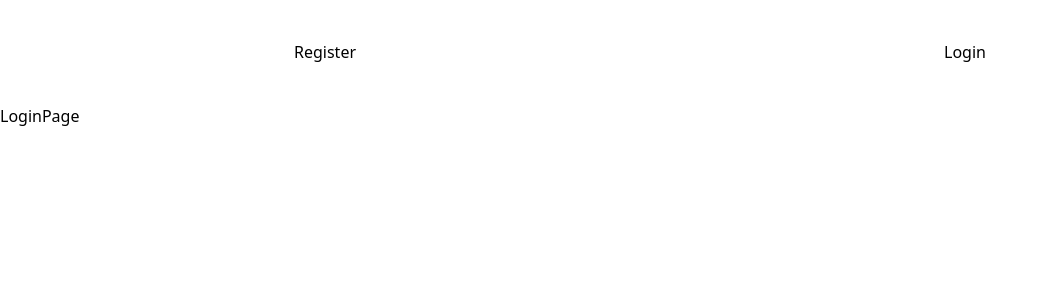
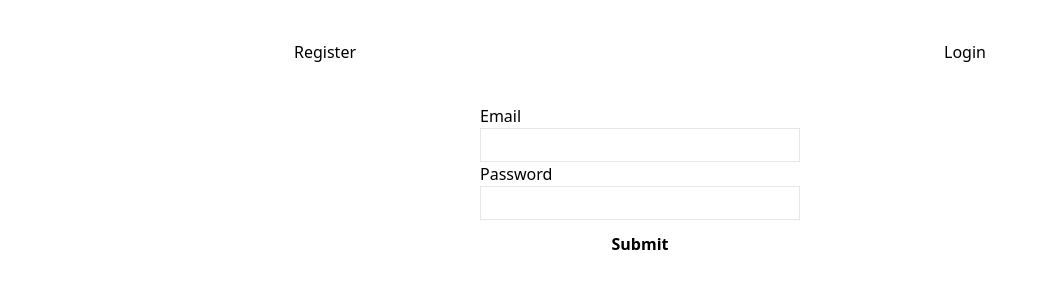
Before and after one commit to Gudelis/fullstack-project, a React (Create React App) app: page /login in a window 1280 px wide. Shown: the top 300 px of the page, without its empty margins (0-1047 px from the left). Built offline with nearby package versions, Linux system fonts and the light colour scheme.

Commit message:
login page done

```diff
--- a/src/common/common.js
+++ b/src/common/common.js
@@ -1 +1,2 @@
 export const baseURL = "http://localhost:5000";
+export const local = localStorage.getItem("userID");
--- a/src/components/Header/Header.jsx
+++ b/src/components/Header/Header.jsx
@@ -1,10 +1,28 @@
 import { NavLink } from "react-router-dom";
+import { local } from "../../common/common";
 
 export const Header = () => {
+  const clearLocalStorage = () => {
+    localStorage.removeItem("userID");
+    window.location.href = "/login";
+  };
+
   return (
-    <header className="flex justify-around my-10">
-      <NavLink to="/register">Register</NavLink>
-      <NavLink to="/login">Login</NavLink>
-    </header>
+    <>
+      <header className="flex justify-around my-10">
+        {!!local ? (
+          <>
+            <button onClick={clearLocalStorage} className="text-right">
+              Log Out
+            </button>
+          </>
+        ) : (
+          <>
+            <NavLink to="/register">Register</NavLink>
+            <NavLink to="/login">Login</NavLink>
+          </>
+        )}
+      </header>
+    </>
   );
 };
--- /dev/null
+++ b/src/components/LoginForm/LoginForm.jsx
@@ -0,0 +1,60 @@
+import { useState } from "react";
+import { baseURL } from "../../common/common";
+
+export const LoginForm = () => {
+  const [login, setLogin] = useState({
+    email: "",
+    password: "",
+  });
+
+  const handleChange = (event) => {
+    const getKey = event.target.id;
+    const getData = event.target.value;
+    setLogin({ ...login, [getKey]: getData });
+  };
+
+  const handleSubmit = async (event) => {
+    event.preventDefault();
+    const response = await fetch(`${baseURL}/login`, {
+      method: "POST",
+      headers: {
+        "Content-Type": "application/json",
+      },
+      body: JSON.stringify(login),
+    });
+
+    const admin = await response.json();
+
+    if (response.ok) {
+      localStorage.setItem("userID", admin._id);
+      window.location.href = "/";
+    }
+  };
+
+  return (
+    <form className="flex flex-col justify-center align-items-center w-3/12 m-auto">
+      <label htmlFor="email">Email</label>
+      <input
+        type="email"
+        id="email"
+        className="border p-1"
+        required
+        onChange={handleChange}
+      />
+      <label htmlFor="password">Password</label>
+      <input
+        type="password"
+        id="password"
+        className="border p-1"
+        required
+        onChange={handleChange}
+      />
+      <input
+        type="submit"
+        className="mt-3 font-semibold"
+        onClick={handleSubmit}
+        style={{ cursor: "pointer" }}
+      />
+    </form>
+  );
+};
--- a/src/components/RegisterForm/RegistrationForm.jsx
+++ b/src/components/RegisterForm/RegistrationForm.jsx
@@ -91,6 +91,7 @@ export const RegistrationForm = () => {
         type="submit"
         id="submitRegistration"
         value="Register"
+        className="mt-3 font-semibold"
         style={{ cursor: "pointer" }}
         onClick={handleSubmit}
       />
--- a/src/pages/LoginPage/LoginPage.jsx
+++ b/src/pages/LoginPage/LoginPage.jsx
@@ -1,3 +1,5 @@
+import { LoginForm } from "../../components/LoginForm/LoginForm";
+
 export const LoginPage = () => {
-  return <div>LoginPage</div>;
+  return <LoginForm />;
 };
```
Also changed, not shown: 1 other file (tests, documents, lock files or other folders).
